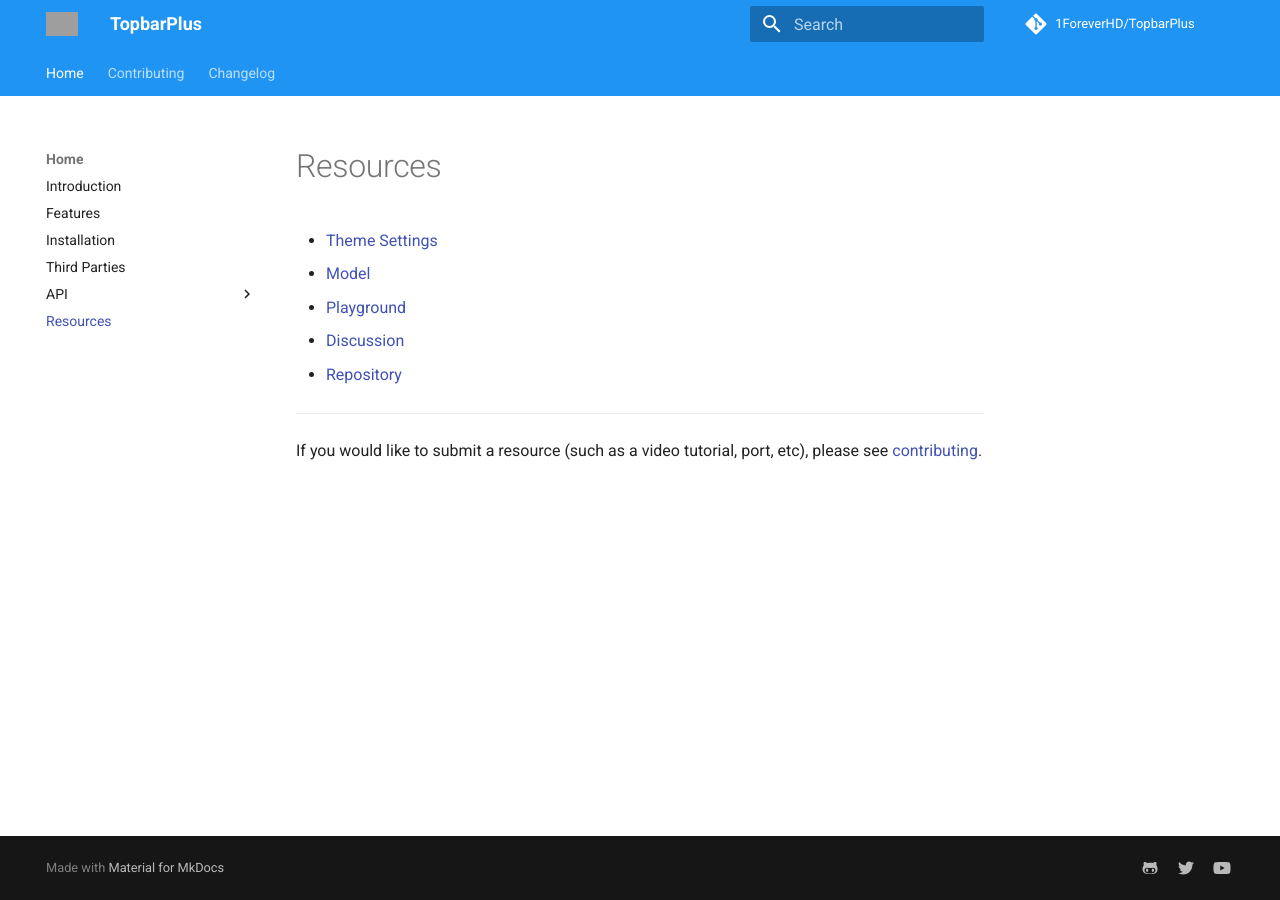
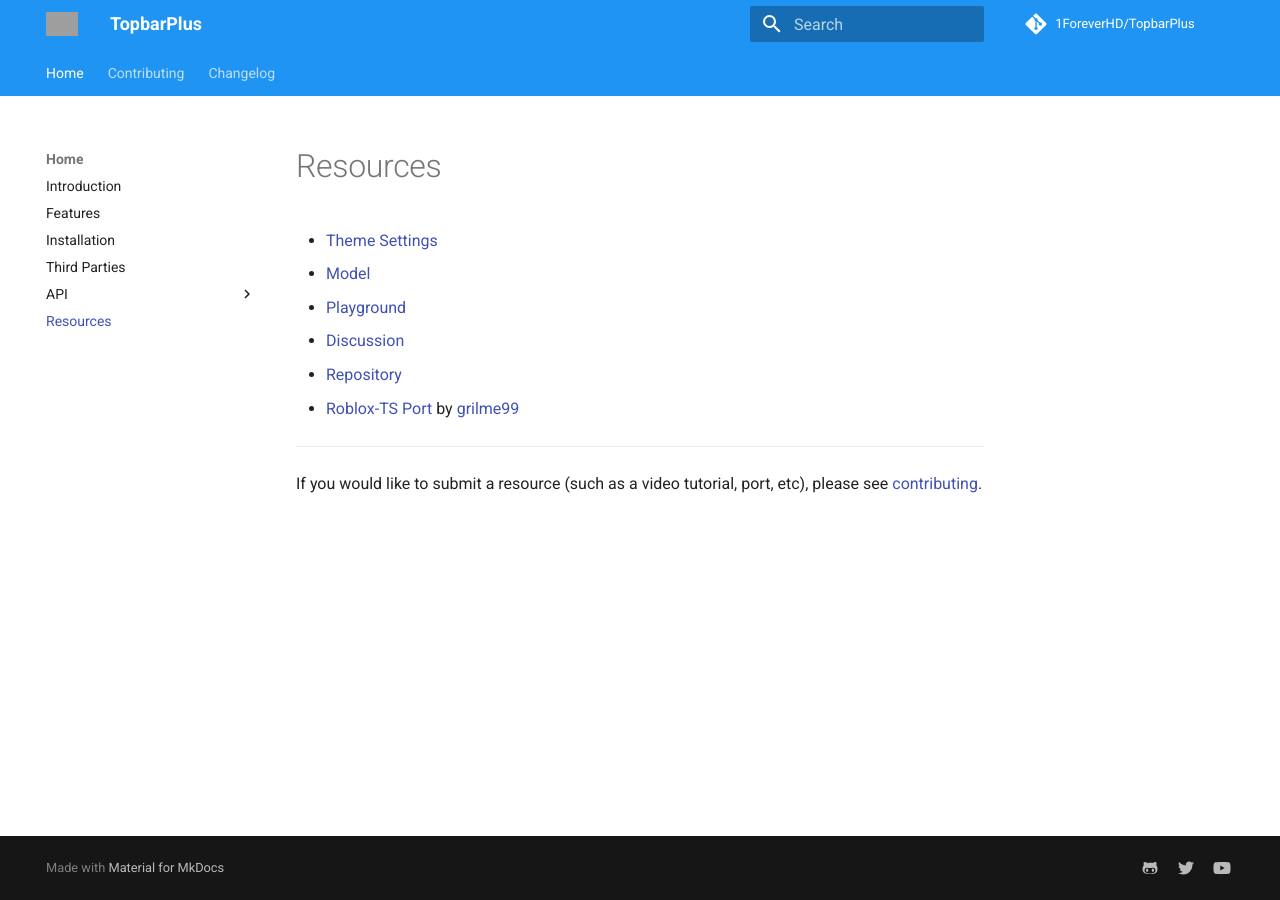
Before and after one commit to 1ForeverHD/TopbarPlus, an MkDocs documentation site: the page built from docs/resources.md, in a window 1280 px wide. Built offline with MkDocs 1.6.1 and Material for MkDocs 9.7.7, drawn with Linux system fonts in a browser that asks for light colours; comment, search, counter and statistics services are not loaded; grey boxes are pictures that could not be loaded.

Commit message:
Updated ts port resource

```diff
--- a/docs/resources.md
+++ b/docs/resources.md
@@ -3,6 +3,7 @@
 - [Playground](https://www.roblox.com/games/6199274521/TopbarPlus-Playground)
 - [Discussion](https://devforum.roblox.com/t/topbarplus-v2-construct-dynamic-and-intuitive-topbar-icons/1017485)
 - [Repository](https://github.com/1ForeverHD/TopbarPlus)
+- [Roblox-TS Port](https://github.com/grilme99/TopbarPlus) by [grilme99](https://twitter.com/grilme99)
 
 -------------------------------------
 
```
